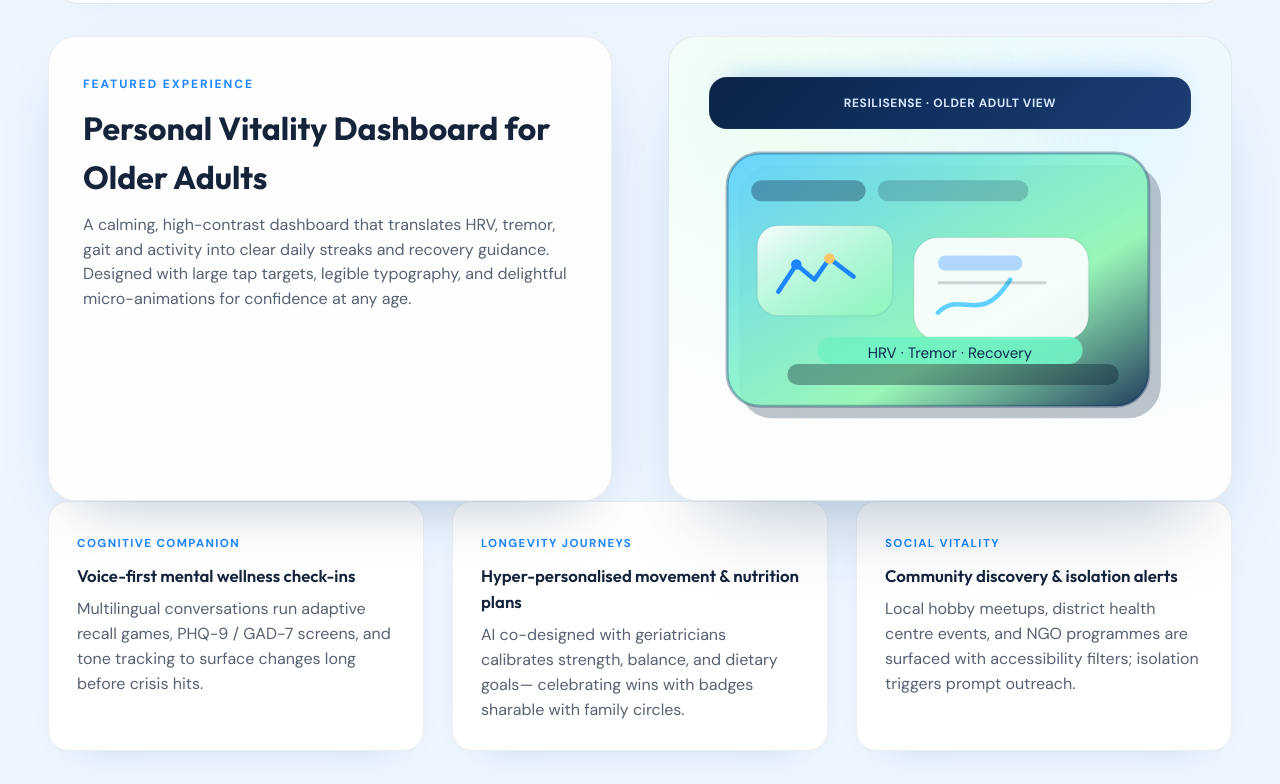
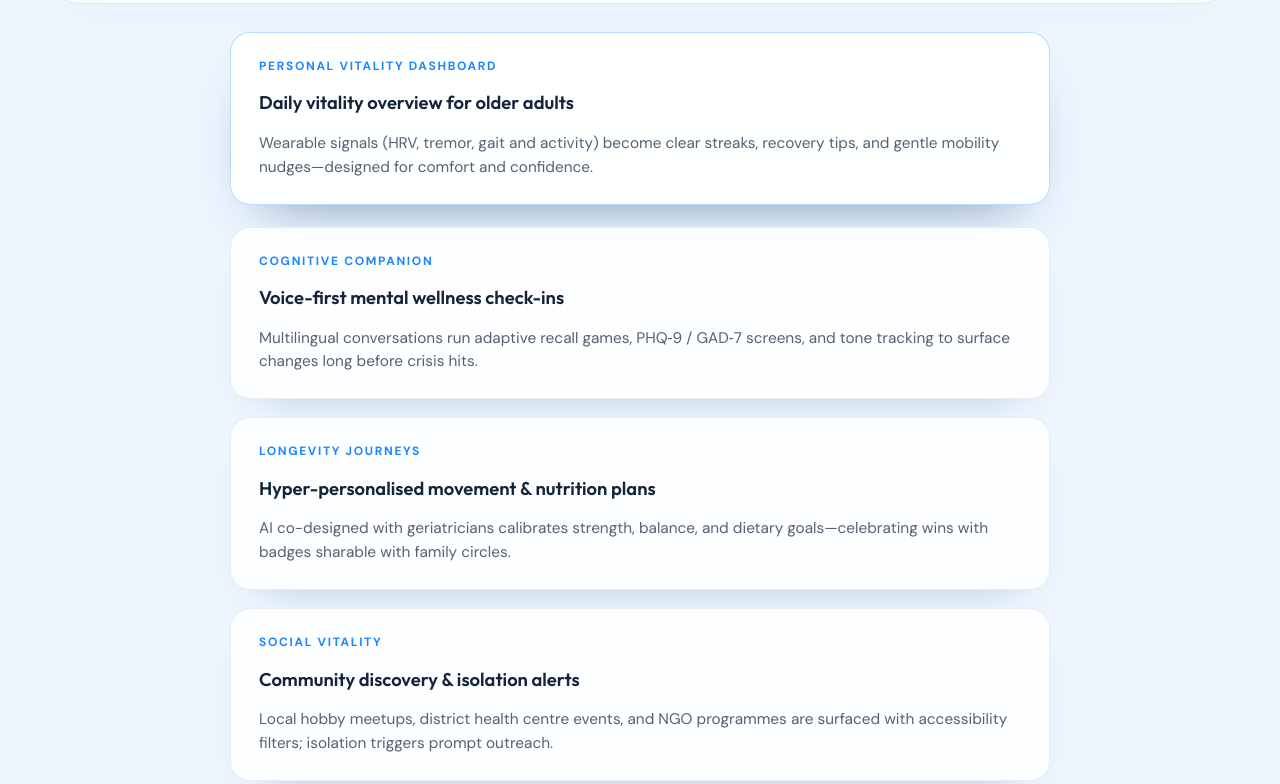
Before and after one commit to Alvinmed/Jumpstarter, a plain HTML site: page index.html in a window 1280 px wide. Shown: the part 1842-2626 px from the top of the page. Drawn offline with Linux system fonts and the light colour scheme.

Commit message:
SimpifiedVersion for handin

```diff
--- a/index.html
+++ b/index.html
@@ -209,60 +209,41 @@
           </button>
         </div>
         <div class="tab-panels">
-          <div class="tab-panel is-active" id="panel-patient" role="tabpanel" aria-labelledby="tab-patient">
-            <div class="solution-layout">
-              <div class="word-box">
-                <span class="eyebrow">Featured Experience</span>
-                <h3 class="word-box__title">Personal Vitality Dashboard for Older Adults</h3>
-                <p class="word-box__text">
-                  A calming, high-contrast dashboard that translates HRV, tremor, gait and activity
-                  into clear daily streaks and recovery guidance. Designed with large tap targets,
-                  legible typography, and delightful micro-animations for confidence at any age.
-                </p>
-              </div>
-              <div class="solution-visual solution-visual--light" aria-hidden="true">
-                <div class="solution-visual__inner">
-                  <div class="platform-base">
-                    <span>ResiliSense · Older Adult View</span>
-                  </div>
-                  <svg viewBox="0 0 320 220" class="showcase-illustration">
-                    <defs>
-                      <linearGradient id="dbScreen" x1="0%" y1="0%" x2="100%" y2="100%">
-                        <stop offset="0%" stop-color="rgba(95,208,255,0.95)" />
-                        <stop offset="65%" stop-color="rgba(147,255,181,0.85)" />
-                        <stop offset="100%" stop-color="rgba(15,45,79,0.9)" />
-                      </linearGradient>
-                      <linearGradient id="dbCard" x1="0%" y1="0%" x2="100%" y2="100%">
-                        <stop offset="0%" stop-color="rgba(255,255,255,0.96)" />
-                        <stop offset="100%" stop-color="rgba(147,255,181,0.45)" />
-                      </linearGradient>
-                    </defs>
-                    <g transform="translate(20 24)">
-                      <rect x="0" y="0" width="280" height="168" rx="22" fill="rgba(7,28,55,0.25)" />
-                      <rect x="-8" y="-8" width="280" height="168" rx="22" fill="url(#dbScreen)"
-                            stroke="rgba(13,48,92,0.35)" stroke-width="2" />
-                      <rect x="8" y="10" width="76" height="14" rx="7" fill="rgba(15,45,79,0.38)" />
-                      <rect x="92" y="10" width="100" height="14" rx="7" fill="rgba(15,45,79,0.22)" />
-                      <g transform="translate(12 40)">
-                        <rect width="90" height="60" rx="14" fill="url(#dbCard)" stroke="rgba(21,36,59,0.08)" />
-                        <path d="M14 44 L26 26 L38 36 L48 22 L64 34" stroke="#1d86ff" stroke-width="3" fill="none" stroke-linecap="round" stroke-linejoin="round" />
-                        <circle cx="26" cy="26" r="3.5" fill="#1d86ff" />
-                        <circle cx="48" cy="22" r="3.5" fill="#f9c46b" />
-                      </g>
-                      <g transform="translate(116 48)">
-                        <rect width="116" height="68" rx="16" fill="rgba(255,255,255,0.9)" stroke="rgba(21,36,59,0.08)" />
-                        <path d="M16 50 C32 34, 44 60, 64 28" stroke="#5fd0ff" stroke-width="3" fill="none" stroke-linecap="round" />
-                        <path d="M16 30 L88 30" stroke="rgba(21,36,59,0.18)" stroke-width="2" />
-                        <rect x="16" y="12" width="56" height="10" rx="5" fill="rgba(29,134,255,0.32)" />
-                      </g>
-                      <g transform="translate(32 132)">
-                        <rect width="220" height="14" rx="7" fill="rgba(4,20,39,0.35)" />
-                        <rect x="20" y="-18" width="176" height="18" rx="9" fill="rgba(113,242,196,0.92)" />
-                        <text x="108" y="-4" fill="#0f2d4f" font-size="10" font-family="DM Sans" text-anchor="middle">HRV · Tremor · Recovery</text>
-                      </g>
-                    </g>
-                  </svg>
-                </div>
+          <div class="tab-panel is-active" id="panel-patient" role="tabpanel" aria-labelledby="tab-pient">
+            <div class="solution-layout solution-layout--center">
+              <div class="solution-copy" role="list">
+                <button class="solution-item is-active" type="button" data-pillar="dashboard">
+                  <span class="solution-item__label">Personal Vitality Dashboard</span>
+                  <span class="solution-item__title">Daily vitality overview for older adults</span>
+                  <span class="solution-item__text">
+                    Wearable signals (HRV, tremor, gait and activity) become clear streaks, recovery tips,
+                    and gentle mobility nudges—designed for comfort and confidence.
+                  </span>
+                </button>
+                <button class="solution-item" type="button" data-pillar="voice">
+                  <span class="solution-item__label">Cognitive Companion</span>
+                  <span class="solution-item__title">Voice-first mental wellness check-ins</span>
+                  <span class="solution-item__text">
+                    Multilingual conversations run adaptive recall games, PHQ‑9 / GAD‑7 screens, and tone tracking to
+                    surface changes long before crisis hits.
+                  </span>
+                </button>
+                <button class="solution-item" type="button" data-pillar="movement">
+                  <span class="solution-item__label">Longevity Journeys</span>
+                  <span class="solution-item__title">Hyper-personalised movement & nutrition plans</span>
+                  <span class="solution-item__text">
+                    AI co-designed with geriatricians calibrates strength, balance, and dietary goals—celebrating wins
+                    with badges sharable with family circles.
+                  </span>
+                </button>
+                <button class="solution-item" type="button" data-pillar="community">
+                  <span class="solution-item__label">Social Vitality</span>
+                  <span class="solution-item__title">Community discovery & isolation alerts</span>
+                  <span class="solution-item__text">
+                    Local hobby meetups, district health centre events, and NGO programmes are surfaced with
+                    accessibility filters; isolation triggers prompt outreach.
+                  </span>
+                </button>
               </div>
             </div>
           </div>
@@ -299,32 +280,6 @@
                 </button>
               </div>
             </div>
-          </div>
-          <div class="cards cards--three feature-cards">
-            <article class="feature-card">
-              <span class="feature-card__label">Cognitive Companion</span>
-              <h4 class="feature-card__title">Voice-first mental wellness check-ins</h4>
-              <p class="feature-card__text">
-                Multilingual conversations run adaptive recall games, PHQ-9 / GAD-7 screens,
-                and tone tracking to surface changes long before crisis hits.
-              </p>
-            </article>
-            <article class="feature-card">
-              <span class="feature-card__label">Longevity Journeys</span>
-              <h4 class="feature-card__title">Hyper-personalised movement & nutrition plans</h4>
-              <p class="feature-card__text">
-                AI co-designed with geriatricians calibrates strength, balance, and dietary goals—
-                celebrating wins with badges sharable with family circles.
-              </p>
-            </article>
-            <article class="feature-card">
-              <span class="feature-card__label">Social Vitality</span>
-              <h4 class="feature-card__title">Community discovery & isolation alerts</h4>
-              <p class="feature-card__text">
-                Local hobby meetups, district health centre events, and NGO programmes are surfaced
-                with accessibility filters; isolation triggers prompt outreach.
-              </p>
-            </article>
           </div>
         </div>
       </section>
--- a/main.js
+++ b/main.js
@@ -116,6 +116,8 @@ document.querySelectorAll(".solution-layout").forEach((layout) => {
   const items = layout.querySelectorAll(".solution-item");
   const pillars = layout.querySelectorAll(".pillar");
   const images = layout.querySelectorAll(".solution-image");
+  const featureCards = layout.querySelectorAll(".feature-card");
+  const wordBox = layout.querySelector(".word-box[data-key]");
 
   const activate = (key) => {
     items.forEach((item) => {
@@ -128,8 +130,17 @@ document.querySelectorAll(".solution-layout").forEach((layout) => {
       pillar.classList.toggle("is-active", pillar.dataset.pillar === key);
     });
 
+    featureCards.forEach((card) => {
+      card.classList.toggle("is-active", card.dataset.key === key);
+    });
+
+    if (wordBox) {
+      wordBox.classList.toggle("is-active", wordBox.dataset.key === key);
+    }
+
     images.forEach((img) => {
-      img.classList.toggle("is-active", img.dataset.pillar === key);
+      const imgKey = img.dataset.pillar || img.dataset.key;
+      img.classList.toggle("is-active", imgKey === key);
     });
   };
 
@@ -138,8 +149,22 @@ document.querySelectorAll(".solution-layout").forEach((layout) => {
     item.addEventListener("mouseenter", () => activate(item.dataset.pillar));
   });
 
+  featureCards.forEach((card) => {
+    const key = card.dataset.key;
+    card.addEventListener("mouseenter", () => activate(key));
+    card.addEventListener("click", () => activate(key));
+  });
+
+  if (wordBox) {
+    const key = wordBox.dataset.key;
+    wordBox.addEventListener("mouseenter", () => activate(key));
+    wordBox.addEventListener("click", () => activate(key));
+  }
+
   if (items.length) {
     activate(items[0].dataset.pillar);
+  } else if (wordBox) {
+    activate(wordBox.dataset.key);
   }
 });
 
--- a/styles.css
+++ b/styles.css
@@ -489,6 +489,12 @@ a {
 .solution-copy {
   display: grid;
   gap: 18px;
+}
+
+.solution-left {
+  display: grid;
+  gap: 18px;
+  align-content: start;
 }
 
 .solution-item {
```
Also changed, not shown: 1 other file.
